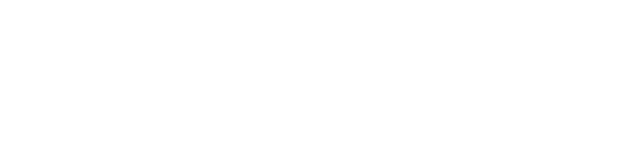
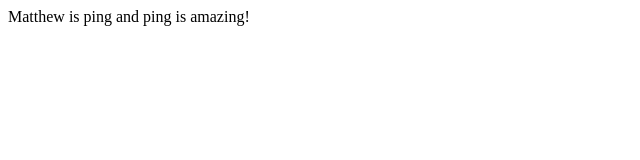
Before and after one commit to matthewj5/New-repository, a plain HTML site: page index.html in a window 1280 px wide. Shown: the whole page, without its empty margins (0-640 px from the left). Drawn offline with Linux system fonts and the light colour scheme.

Commit message:
Add text paragraph

```diff
--- a/index.html
+++ b/index.html
@@ -7,6 +7,6 @@
     </head>
 
     <body>
-
+    <tbody> Matthew is ping and ping is amazing!</tbody>
     </body>
 </html>
```
